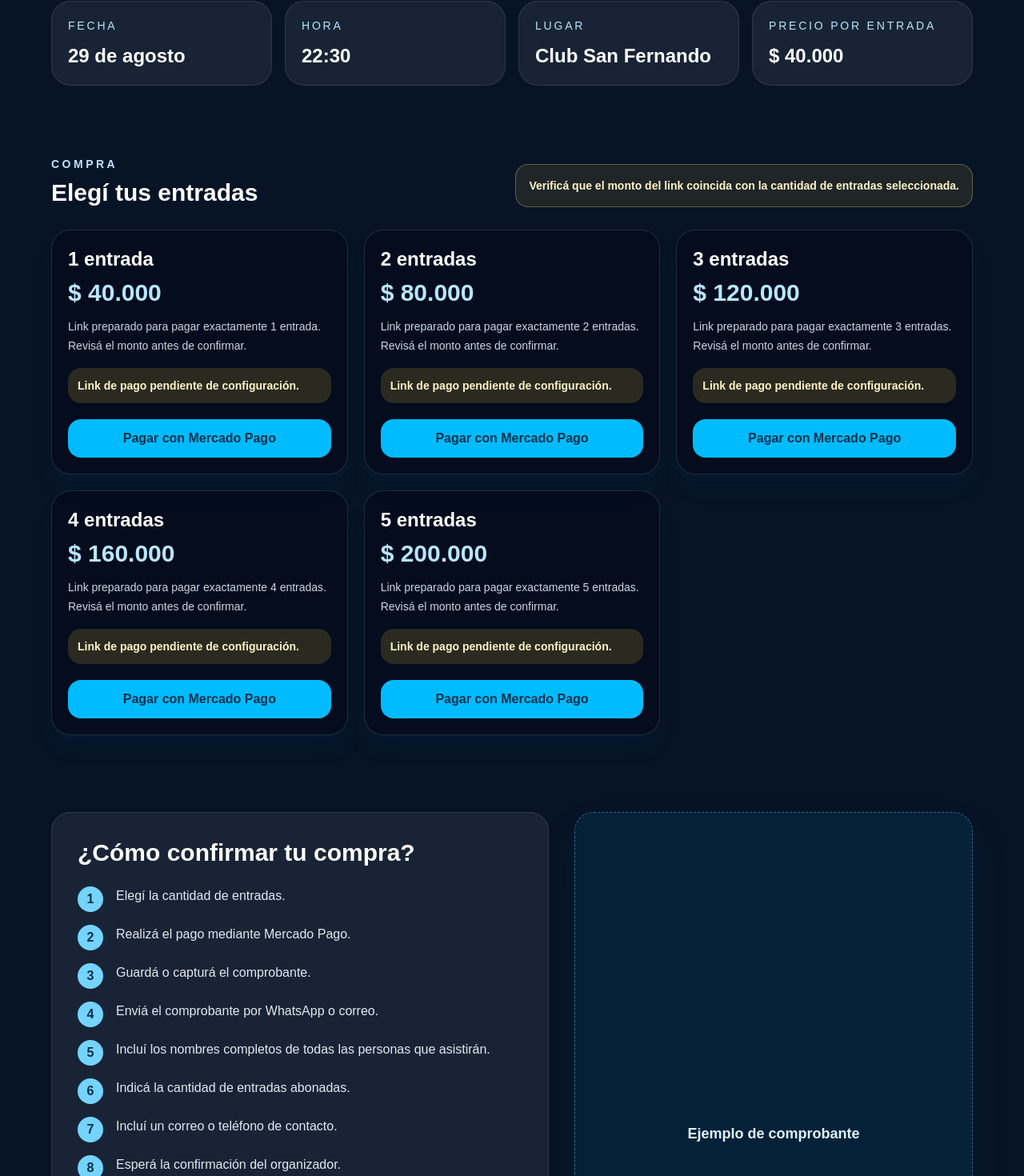
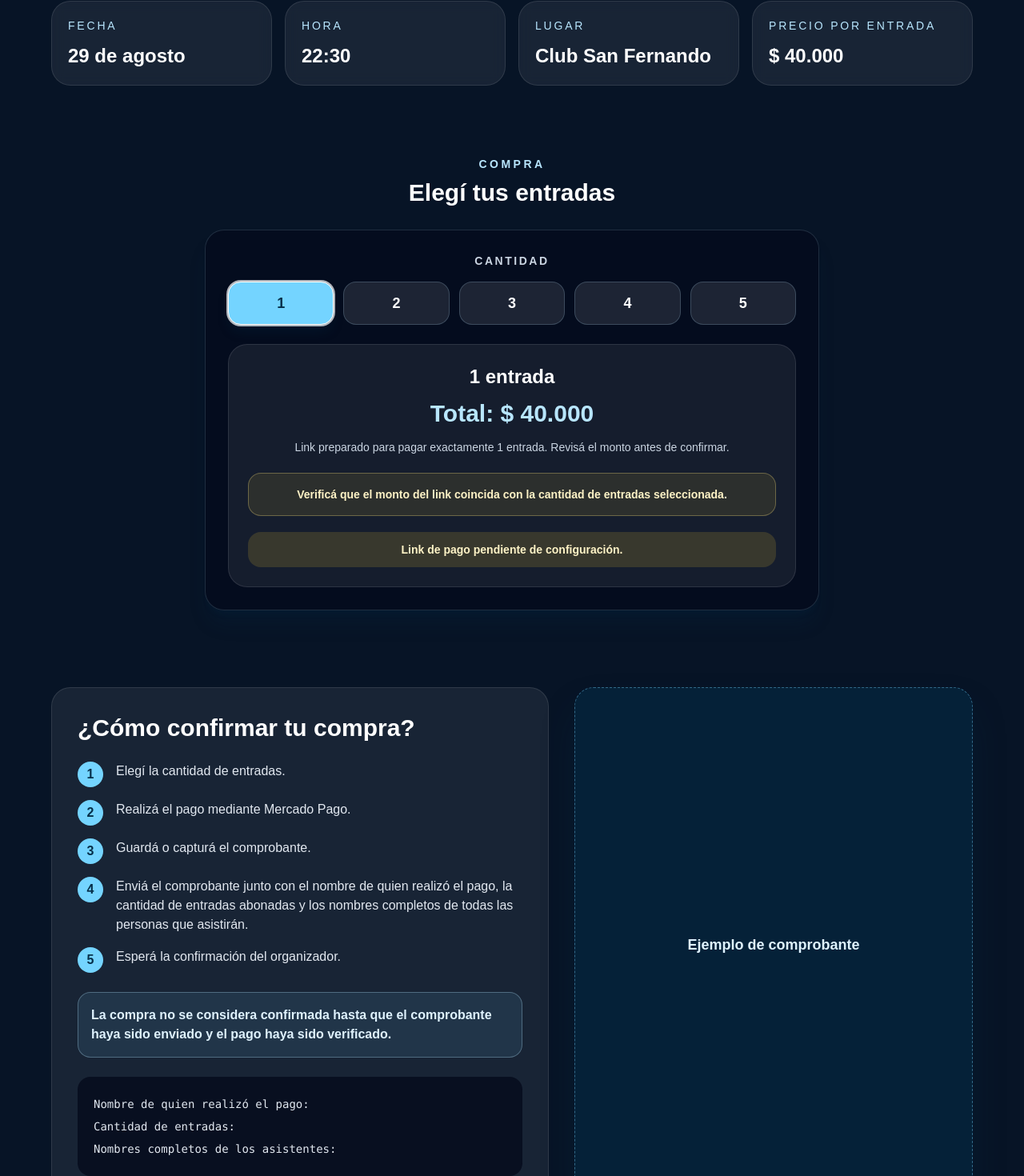
Before and after one commit to tomas1aws/entradaslalecheria, a Next.js app: page / in a window 1280 px wide. Shown: the part 579-2049 px from the top of the page at 80% size. Built offline with nearby package versions, Linux system fonts and the light colour scheme.

Commit message:
Pulir landing y selector de entradas

```diff
--- a/src/components/FAQSection.tsx
+++ b/src/components/FAQSection.tsx
@@ -1,9 +1,9 @@
 const faqs = [
-  ["¿Puedo comprar más de una entrada?", "Sí. Podés elegir entre 1 y 5 entradas usando el botón correspondiente al total que querés abonar."],
+  ["¿Puedo comprar más de una entrada?", "Sí. Podés elegir entre 1 y 5 entradas con el selector de cantidad y pagar el total correspondiente."],
   ["¿Tengo que enviar los nombres de todos los asistentes?", "Sí. Incluí los nombres completos de todas las personas que asistirán para facilitar la verificación."],
   ["¿Cuándo queda confirmada la compra?", "La compra queda confirmada cuando el organizador recibe el comprobante y verifica el pago."],
-  ["¿Qué hago si pagué pero olvidé enviar el comprobante?", "Envialo cuanto antes por WhatsApp o correo junto con los datos solicitados."],
-  ["¿Puedo enviar el comprobante desde otro teléfono?", "Sí. Asegurate de indicar el nombre de quien realizó el pago, la cantidad de entradas y un contacto válido."],
+  ["¿Qué hago si pagué pero olvidé enviar el comprobante?", "Envialo cuanto antes por cualquiera de los canales disponibles junto con el nombre de quien pagó, la cantidad de entradas y los nombres completos de los asistentes."],
+  ["¿Puedo enviar el comprobante desde otro teléfono?", "Sí. Podés enviarlo por cualquiera de los canales disponibles; el medio utilizado ya permite identificar el contacto. Asegurate de indicar el nombre de quien realizó el pago, la cantidad de entradas y los nombres completos de los asistentes."],
 ] as const;
 
 export function FAQSection() {
--- a/src/components/HeroSection.tsx
+++ b/src/components/HeroSection.tsx
@@ -1,5 +1,4 @@
 import { eventConfig } from "@/config/event";
-import { formatCurrency } from "@/config/helpers";
 import { PlaceholderImage } from "./PlaceholderImage";
 
 export function HeroSection() {
@@ -18,7 +17,6 @@ export function HeroSection() {
             <p><strong className="text-white">Fecha:</strong> {eventConfig.date}</p>
             <p><strong className="text-white">Horario:</strong> {eventConfig.time}</p>
             <p><strong className="text-white">Lugar:</strong> {eventConfig.location}</p>
-            <p><strong className="text-white">Entrada:</strong> {formatCurrency(eventConfig.ticketPrice)}</p>
           </div>
           <a href="#comprar" className="mt-8 inline-flex min-h-12 items-center justify-center rounded-full bg-sky-300 px-7 py-3 font-bold text-sky-950 shadow-lg shadow-sky-950/30 transition hover:-translate-y-0.5 hover:bg-white focus:outline-none focus:ring-4 focus:ring-sky-200/70">
             Comprar entradas
--- a/src/components/PaymentCard.tsx
+++ /dev/null
@@ -1,22 +0,0 @@
-import { type TicketQuantity } from "@/config/event";
-import { formatCurrency, getPaymentHref, getTicketTotal } from "@/config/helpers";
-
-type PaymentCardProps = { quantity: TicketQuantity };
-
-export function PaymentCard({ quantity }: PaymentCardProps) {
-  const href = getPaymentHref(quantity);
-  const isPending = href.startsWith("#pago-pendiente");
-  const label = quantity === 1 ? "entrada" : "entradas";
-
-  return (
-    <article className="flex h-full flex-col rounded-3xl border border-sky-200/15 bg-slate-950/55 p-5 shadow-xl shadow-sky-950/20 transition hover:-translate-y-1 hover:border-sky-300/50">
-      <h3 className="text-2xl font-black text-white">{quantity} {label}</h3>
-      <p className="mt-2 text-3xl font-black text-sky-200">{formatCurrency(getTicketTotal(quantity))}</p>
-      <p className="mt-3 flex-1 text-sm leading-6 text-slate-300">Link preparado para pagar exactamente {quantity} {label}. Revisá el monto antes de confirmar.</p>
-      {isPending && <p className="mt-4 rounded-2xl bg-amber-300/15 p-3 text-sm font-semibold text-amber-100">Link de pago pendiente de configuración.</p>}
-      <a href={href} target="_blank" rel="noopener noreferrer" aria-label={`Pagar ${quantity} ${label} con Mercado Pago`} className="mt-5 inline-flex min-h-12 items-center justify-center rounded-2xl bg-sky-400 px-5 py-3 text-center font-bold text-sky-950 transition hover:bg-sky-200 focus:outline-none focus:ring-4 focus:ring-sky-200/70">
-        Pagar con Mercado Pago
-      </a>
-    </article>
-  );
-}
--- a/src/components/PurchaseOptions.tsx
+++ b/src/components/PurchaseOptions.tsx
@@ -1,21 +1,84 @@
-import { ticketQuantities } from "@/config/event";
-import { PaymentCard } from "./PaymentCard";
+"use client";
+
+import { useState } from "react";
+import { ticketQuantities, type TicketQuantity } from "@/config/event";
+import { formatCurrency, getPaymentHref, getTicketTotal } from "@/config/helpers";
+
+function getTicketLabel(quantity: TicketQuantity) {
+  return quantity === 1 ? "1 entrada" : `${quantity} entradas`;
+}
 
 export function PurchaseOptions() {
+  const [selectedQuantity, setSelectedQuantity] = useState<TicketQuantity>(1);
+  const href = getPaymentHref(selectedQuantity);
+  const isPending = href.startsWith("#pago-pendiente");
+  const ticketLabel = getTicketLabel(selectedQuantity);
+  const total = formatCurrency(getTicketTotal(selectedQuantity));
+
   return (
     <section id="comprar" className="px-5 py-12 sm:px-8 lg:px-12" aria-labelledby="comprar-titulo">
-      <div className="mx-auto max-w-6xl">
-        <div className="flex flex-col gap-4 sm:flex-row sm:items-end sm:justify-between">
-          <div>
-            <p className="text-sm font-bold uppercase tracking-[0.25em] text-sky-200">Compra</p>
-            <h2 id="comprar-titulo" className="mt-2 text-3xl font-black text-white">Elegí tus entradas</h2>
-          </div>
-          <p className="rounded-2xl border border-amber-200/30 bg-amber-300/10 p-4 text-sm font-semibold text-amber-100">
-            Verificá que el monto del link coincida con la cantidad de entradas seleccionada.
-          </p>
+      <div className="mx-auto max-w-3xl">
+        <div className="text-center">
+          <p className="text-sm font-bold uppercase tracking-[0.25em] text-sky-200">Compra</p>
+          <h2 id="comprar-titulo" className="mt-2 text-3xl font-black text-white">Elegí tus entradas</h2>
         </div>
-        <div className="mt-7 grid gap-5 md:grid-cols-2 xl:grid-cols-3">
-          {ticketQuantities.map((quantity) => <PaymentCard key={quantity} quantity={quantity} />)}
+
+        <div className="mt-7 rounded-3xl border border-sky-200/15 bg-slate-950/55 p-5 shadow-xl shadow-sky-950/20 sm:p-7">
+          <fieldset aria-label="Cantidad de entradas">
+            <legend className="text-center text-sm font-bold uppercase tracking-[0.18em] text-slate-300">
+              Cantidad
+            </legend>
+            <div className="mt-4 grid grid-cols-5 gap-2 sm:gap-3" role="group" aria-label="Seleccionar cantidad de entradas">
+              {ticketQuantities.map((quantity) => {
+                const isSelected = quantity === selectedQuantity;
+                const label = getTicketLabel(quantity);
+
+                return (
+                  <button
+                    key={quantity}
+                    type="button"
+                    aria-label={`Seleccionar ${label}`}
+                    aria-pressed={isSelected}
+                    onClick={() => setSelectedQuantity(quantity)}
+                    className={`min-h-12 rounded-2xl border px-3 py-3 text-base font-black transition focus:outline-none focus:ring-4 focus:ring-sky-200/70 sm:text-lg ${
+                      isSelected
+                        ? "border-white bg-sky-300 text-sky-950 shadow-lg shadow-sky-950/30 ring-2 ring-white/70"
+                        : "border-sky-200/20 bg-white/10 text-white hover:border-sky-300/60 hover:bg-white/15"
+                    }`}
+                  >
+                    <span aria-hidden="true">{quantity}</span>
+                    <span className="sr-only">{isSelected ? " seleccionado" : ""}</span>
+                  </button>
+                );
+              })}
+            </div>
+          </fieldset>
+
+          <article aria-live="polite" className="mt-6 rounded-3xl border border-white/10 bg-white/[0.07] p-5 text-center transition sm:p-6">
+            <h3 className="text-2xl font-black text-white">{ticketLabel}</h3>
+            <p className="mt-3 text-3xl font-black text-sky-200">Total: {total}</p>
+            <p className="mx-auto mt-3 max-w-xl text-sm leading-6 text-slate-300">
+              Link preparado para pagar exactamente {ticketLabel}. Revisá el monto antes de confirmar.
+            </p>
+            <p className="mt-5 rounded-2xl border border-amber-200/30 bg-amber-300/10 p-4 text-sm font-semibold text-amber-100">
+              Verificá que el monto del link coincida con la cantidad de entradas seleccionada.
+            </p>
+            {isPending ? (
+              <p className="mt-5 rounded-2xl bg-amber-300/15 p-3 text-sm font-semibold text-amber-100" role="status">
+                Link de pago pendiente de configuración.
+              </p>
+            ) : (
+              <a
+                href={href}
+                target="_blank"
+                rel="noopener noreferrer"
+                aria-label={`Pagar ${ticketLabel} con Mercado Pago`}
+                className="mt-5 inline-flex min-h-12 w-full items-center justify-center rounded-2xl bg-sky-400 px-5 py-3 text-center font-bold text-sky-950 transition hover:bg-sky-200 focus:outline-none focus:ring-4 focus:ring-sky-200/70 sm:w-auto"
+              >
+                Pagar con Mercado Pago
+              </a>
+            )}
+          </article>
         </div>
       </div>
     </section>
--- a/src/components/TutorialSection.tsx
+++ b/src/components/TutorialSection.tsx
@@ -4,10 +4,7 @@ const steps = [
   "Elegí la cantidad de entradas.",
   "Realizá el pago mediante Mercado Pago.",
   "Guardá o capturá el comprobante.",
-  "Enviá el comprobante por WhatsApp o correo.",
-  "Incluí los nombres completos de todas las personas que asistirán.",
-  "Indicá la cantidad de entradas abonadas.",
-  "Incluí un correo o teléfono de contacto.",
+  "Enviá el comprobante junto con el nombre de quien realizó el pago, la cantidad de entradas abonadas y los nombres completos de todas las personas que asistirán.",
   "Esperá la confirmación del organizador.",
 ] as const;
 
@@ -32,8 +29,6 @@ export function TutorialSection() {
             <p>Nombre de quien realizó el pago:</p>
             <p>Cantidad de entradas:</p>
             <p>Nombres completos de los asistentes:</p>
-            <p>Correo de contacto:</p>
-            <p>Teléfono de contacto:</p>
           </div>
         </div>
         <PlaceholderImage label="Ejemplo de comprobante" className="min-h-96" />
--- a/src/config/helpers.ts
+++ b/src/config/helpers.ts
@@ -26,8 +26,7 @@ export function getWhatsappHref(): string {
 
 Nombre de quien realizó el pago:
 Cantidad de entradas:
-Nombres completos de los asistentes:
-Correo de contacto:`;
+Nombres completos de los asistentes:`;
 
   if (isPlaceholder(eventConfig.whatsappNumber, "WHATSAPP_NUMBER")) {
     return "#whatsapp-pendiente";
@@ -42,9 +41,7 @@ export function getMailtoHref(): string {
 
 Nombre de quien realizó el pago:
 Cantidad de entradas:
-Nombres completos de los asistentes:
-Correo de contacto:
-Teléfono de contacto:`;
+Nombres completos de los asistentes:`;
 
   if (isPlaceholder(eventConfig.contactEmail, "CONTACT_EMAIL")) {
     return "#correo-pendiente";
```
